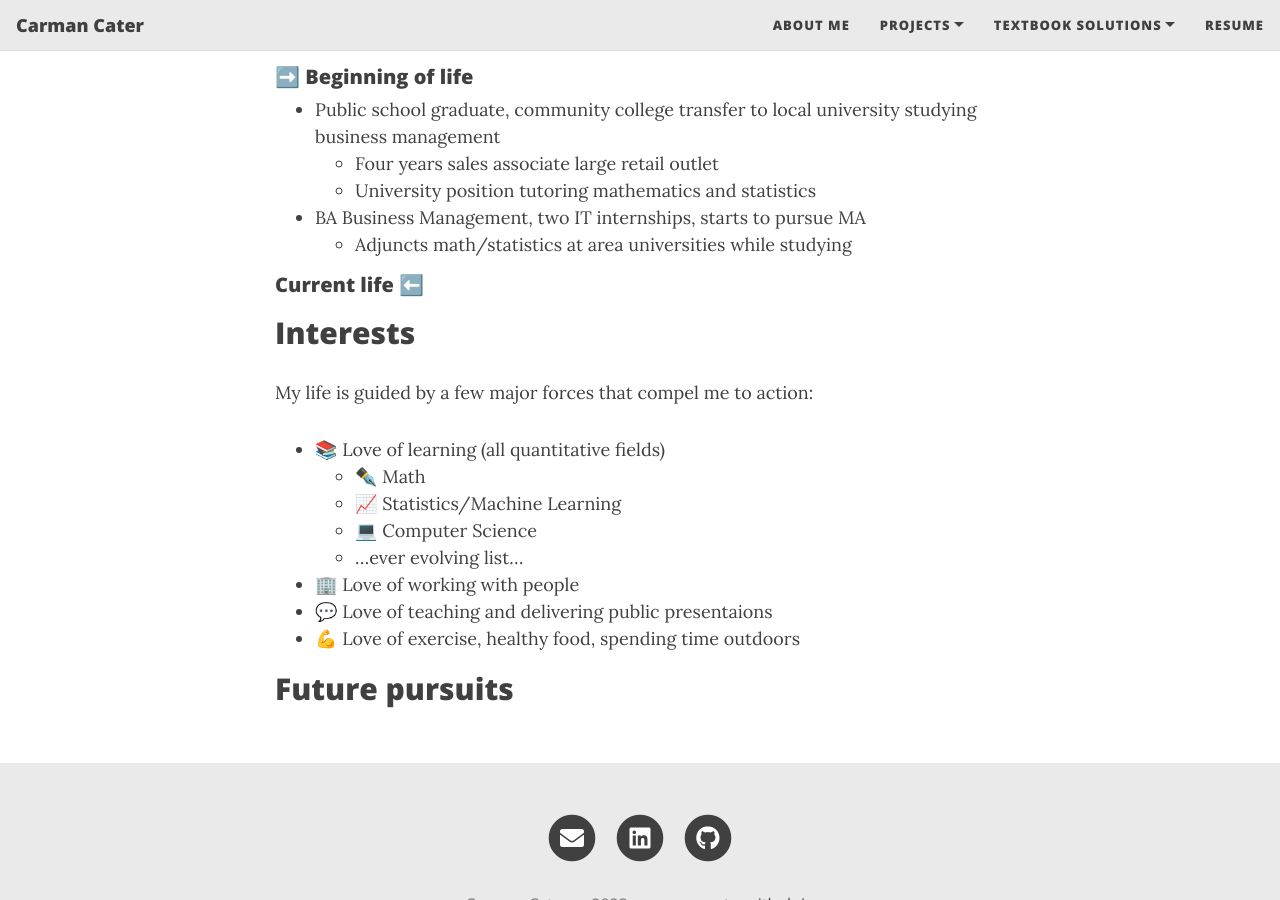
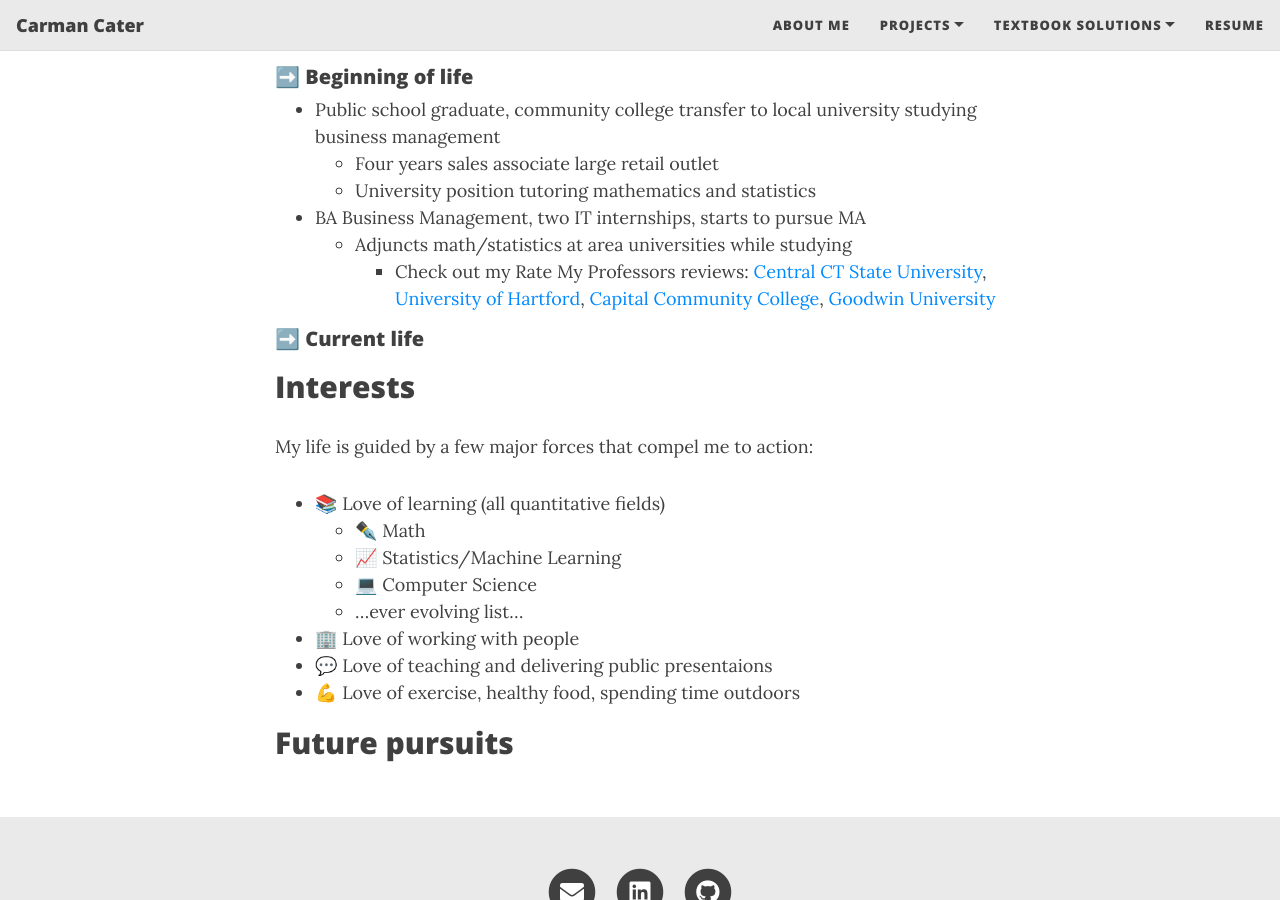
Before and after one commit to carmancater/carmancater.github.io, a Jekyll site: the page built from aboutme.md, in a window 1280 px wide and 900 px high, scrolled down 405 px. Built offline with Jekyll 4.4.1, drawn with Linux system fonts in a browser that asks for light colours; nearby versions of some CDN libraries; emoji names are drawn with the system emoji font.

Commit message:
Update aboutme.md

```diff
--- a/aboutme.md
+++ b/aboutme.md
@@ -13,8 +13,9 @@ Hi there, my name is Carman Cater and I am a Connecticut, USA born person with a
   - University position tutoring mathematics and statistics
 - BA Business Management, two IT internships, starts to pursue MA
   - Adjuncts math/statistics at area universities while studying
+    - Check out my Rate My Professors reviews: [Central CT State University](https://www.ratemyprofessors.com/professor/2398329), [University of Hartford](https://www.ratemyprofessors.com/professor/2619271), [Capital Community College](https://www.ratemyprofessors.com/professor/2619272), [Goodwin University](https://www.ratemyprofessors.com/professor/2523642)
 
-##### Current life :arrow_left:
+##### :arrow_right: Current life
 
 ## Interests
 My life is guided by a few major forces that compel me to action:
```
